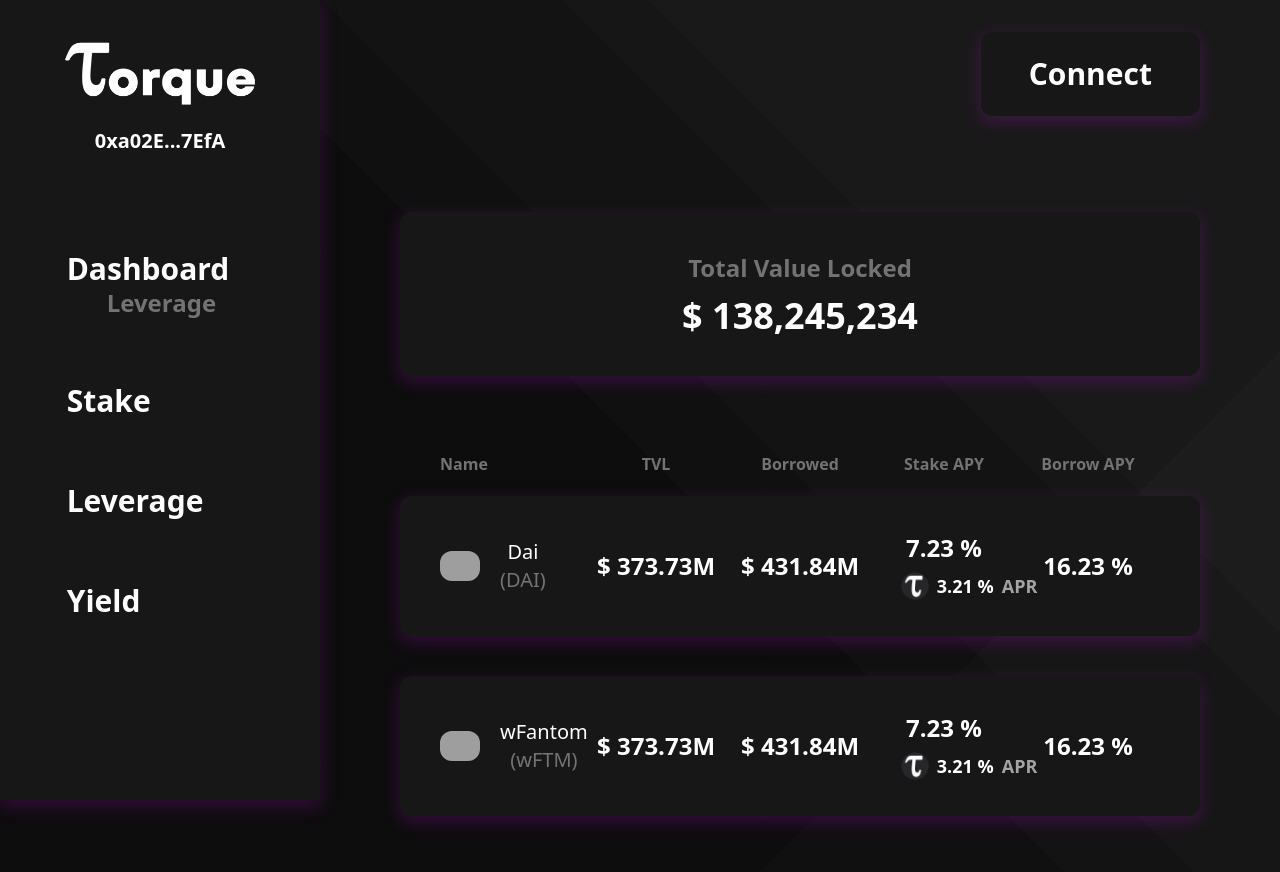
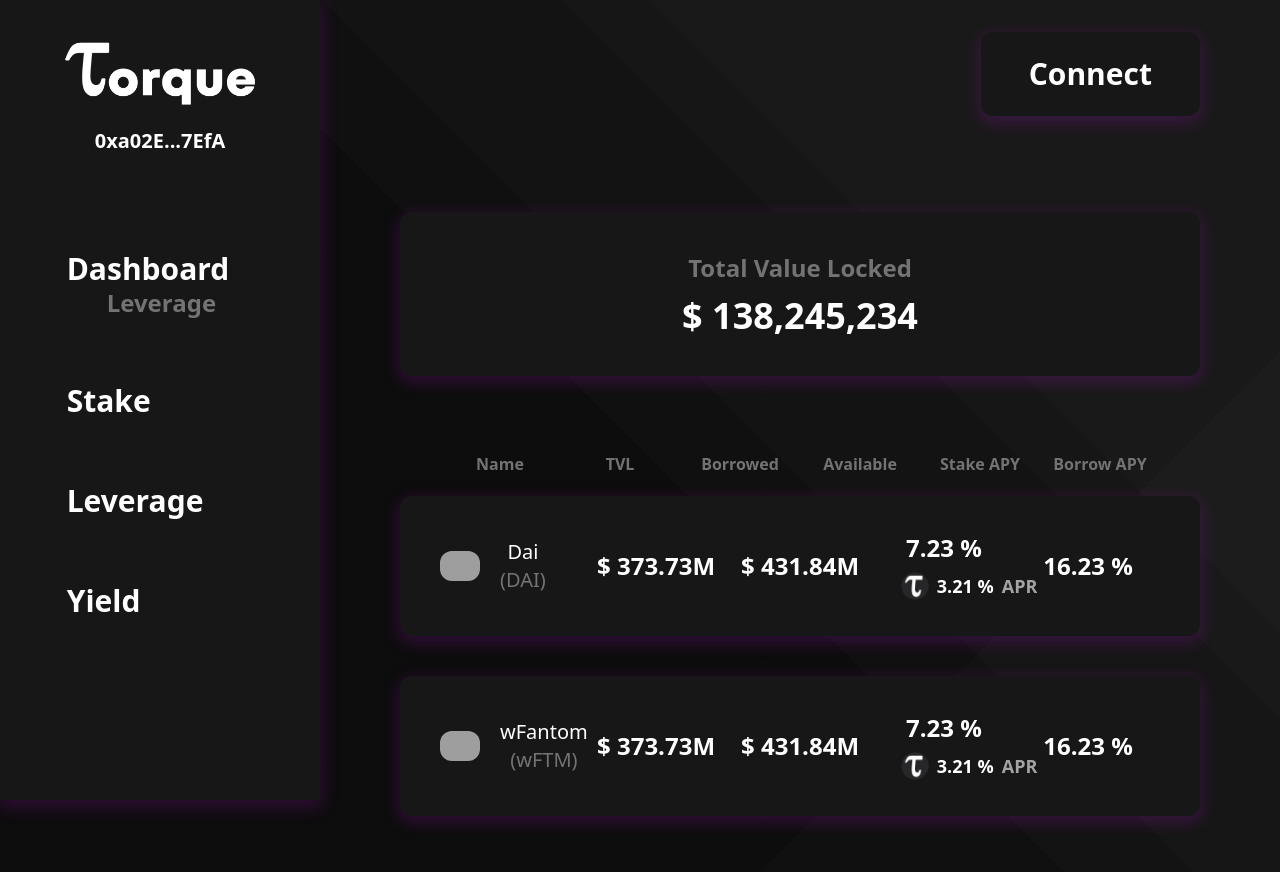
Before and after one commit to Terragonn/Wabbit-Frontend, a React (Create React App) app: page /#/dashboard/leverage in a window 1280 px wide. Shown: the top 872 px of the page. Built offline with nearby package versions, Linux system fonts and the light colour scheme; grey boxes are pictures that could not be loaded; what @web3-react/core would draw is missing.

Commit message:
🎉 Update

```diff
--- a/src/components/TokenSegment/index.tsx
+++ b/src/components/TokenSegment/index.tsx
@@ -1,7 +1,7 @@
 export default function TokenSegment({ title, keys, cta }: { title: string; keys: { [key: string]: string }; cta: string }) {
     return (
         <>
-            <h3 className="text-neutral-500 font-bold text-center text-2xl mb-4">{title}</h3>
+            <h3 className="text-neutral-500 font-bold lg:text-center text-left text-2xl mb-4">{title}</h3>
             <div className="bg-neutral-900 rounded-3xl p-3 glow w-full text-center">
                 <input className="bg-transparent border-none rounded-xl text-center text-white text-xl font-bold w-full" type="number" value="0.00" min={0} step={0.01} />
             </div>
--- a/src/components/TokenSelect/index.tsx
+++ b/src/components/TokenSelect/index.tsx
@@ -17,7 +17,7 @@
 
     return (
         <div>
-            <h3 className="text-neutral-500 font-bold text-center text-2xl mb-4">{title}</h3>
+            <h3 className="text-neutral-500 font-bold lg:text-center text-left text-2xl mb-4">{title}</h3>
             <div className="bg-neutral-900 rounded-3xl p-3 glow flex items-center justify-evenly w-full min-w-max space-x-2">
                 <img src={selectedToken.icon} alt={selectedToken.symbol} width={35} className="rounded-xl" />
                 <select
--- a/src/pages/dashboard/tableHeader.tsx
+++ b/src/pages/dashboard/tableHeader.tsx
@@ -1,14 +1,12 @@
 export default function TableHeader() {
-    const headers = ["Name", "TVL", "Borrowed", "Stake APY", "Borrow APY"];
-
     return (
         <div className="flex items-center justify-evenly py-3 px-10 mb-2">
-            <h3 className="text-left w-full text-neutral-500 font-bold">{headers[0]}</h3>
-            {headers.slice(1).map((header, index) => (
-                <h3 key={index} className="text-center w-full text-neutral-500 font-bold">
-                    {header}
-                </h3>
-            ))}
+            <h3 className="text-center w-full text-neutral-500 font-bold">Name</h3>
+            <h3 className="text-center w-full text-neutral-500 font-bold">TVL</h3>
+            <h3 className="text-center w-full text-neutral-500 font-bold">Borrowed</h3>
+            <h3 className="text-center w-full text-neutral-500 font-bold">Available</h3>
+            <h3 className="text-center w-full text-neutral-500 font-bold">Stake APY</h3>
+            <h3 className="text-center w-full text-neutral-500 font-bold">Borrow APY</h3>
         </div>
     );
 }
```
